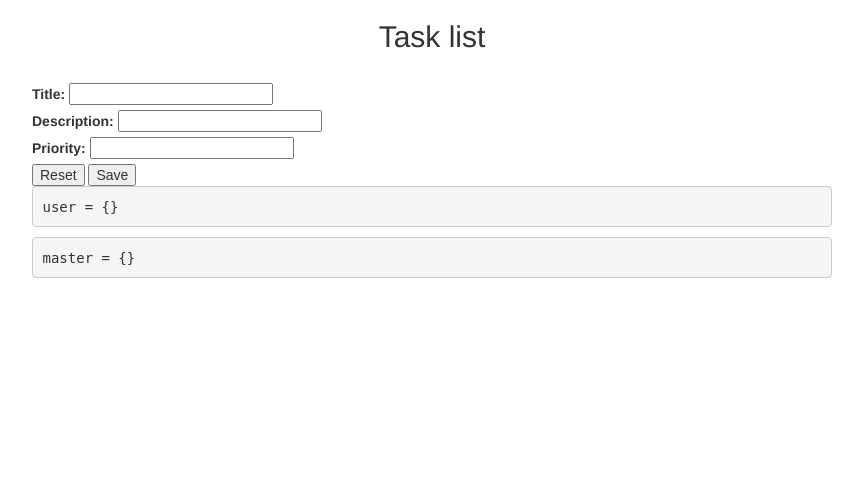
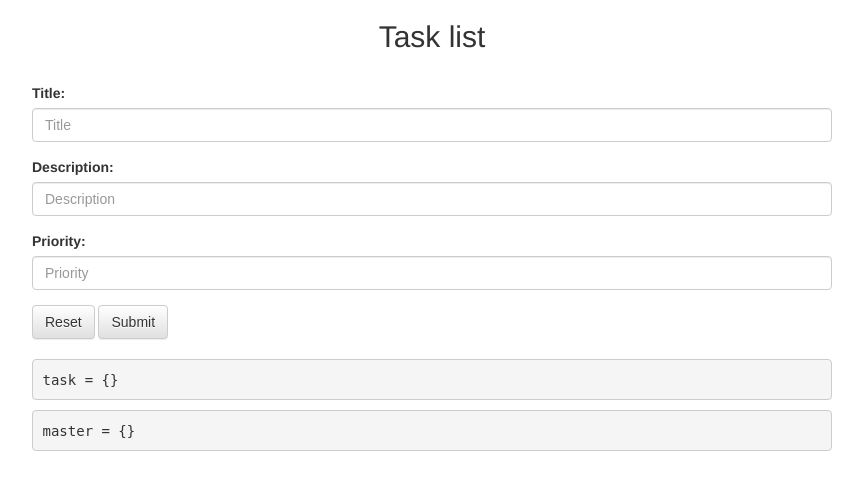
Before and after one commit to maxbogus/tasks_queue, a Flask app: page / in a window 1280 px wide. Shown: the top 490 px of the page, without its empty margins (208-1071 px from the left). Run offline with Flask 2, Linux system fonts and the light colour scheme; data that the repository does not hold is empty; some libraries are stand-ins or nearby versions.

Commit message:
* added some form styling; * corrected names for objects.

```diff
--- a/static/js/app.js
+++ b/static/js/app.js
@@ -39,12 +39,12 @@ app.controller('AngularJSCtrl', function ($scope, $http, $timeout) {
 app.controller('TaskController', function ($scope, $http, $timeout) {
     $scope.master = {};
 
-    $scope.update = function (user) {
-        $scope.master = angular.copy(user);
+    $scope.update = function (task) {
+        $scope.master = angular.copy(task);
     };
 
     $scope.reset = function () {
-        $scope.user = angular.copy($scope.master);
+        $scope.task = angular.copy($scope.master);
     };
 
     $scope.reset();
--- a/templates/index.html
+++ b/templates/index.html
@@ -39,14 +39,28 @@
     <div class="row">
         <div ng-controller="TaskController">
             <form novalidate class="simple-form">
-                <label>Title: <input type="text" ng-model="user.title"/></label><br/>
-                <label>Description: <input type="text" ng-model="user.description"/></label><br/>
-                <label>Priority: <input type="text" ng-model="user.priority"/></label><br/>
-                <input type="button" ng-click="reset()" value="Reset"/>
-                <input type="submit" ng-click="update(user)" value="Save"/>
+                <div class="form-group">
+                    <label for="taskTitle">Title: </label>
+                    <input type="text" ng-model="task.title" class="form-control" id="taskTitle" placeholder="Title">
+                </div>
+                <div class="form-group">
+                    <label for="taskDescription">Description: </label>
+                    <input type="text" ng-model="task.description" class="form-control" id="taskDescription"
+                           placeholder="Description">
+                </div>
+                <div class="form-group">
+                    <label for="taskPriority">Priority: </label>
+                    <input type="text" ng-model="task.priority" class="form-control" id="taskPriority"
+                           placeholder="Priority">
+                </div>
+                <button type="submit" class="btn btn-default" ng-click="reset()">Reset</button>
+                <button type="submit" class="btn btn-default" ng-click="update(task)">Submit</button>
             </form>
-            <pre>user = {{ '{{user | json}}' }}</pre>
-            <pre>master = {{ '{{master | json}}' }}</pre>
+            <br>
+            <div>
+                <pre>task = {{ '{{task | json}}' }}</pre>
+                <pre>master = {{ '{{master | json}}' }}</pre>
+            </div>
         </div>
     </div>
 </div>
```
